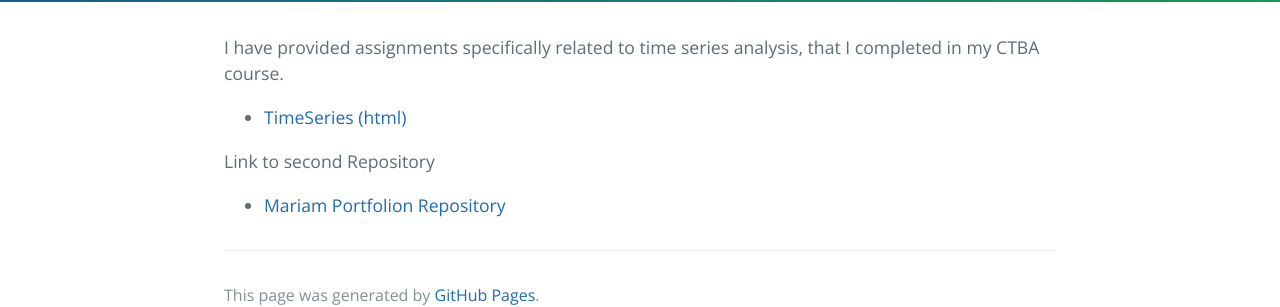
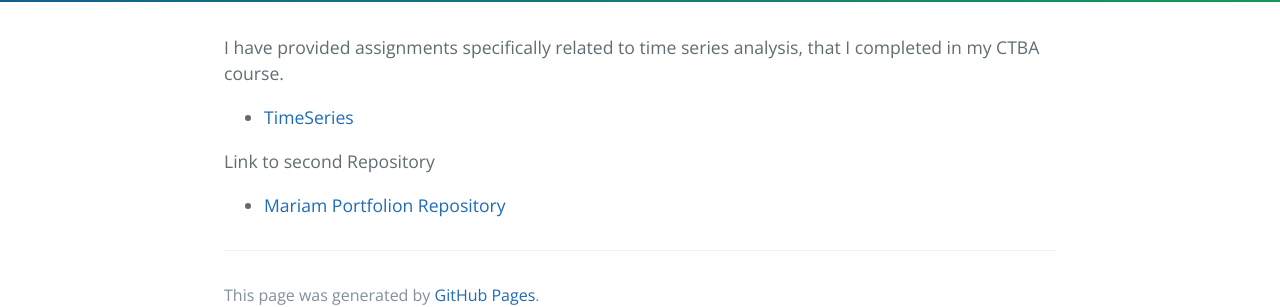
Before and after one commit to msfall/msfall.github.io, a Jekyll site: the page built from index.md, in a window 1280 px wide. Shown: the part 315-622 px from the top of the page. Built offline with Jekyll 4.4.1, drawn with Linux system fonts in a browser that asks for light colours; our own code applies the rules of GitHub Pages for plain Markdown files.

Commit message:
Update index.md

```diff
--- a/index.md
+++ b/index.md
@@ -4,7 +4,7 @@ description: portfolio content
 ---
 
 I have provided assignments specifically related to time series analysis, that I completed in my CTBA course.
--  [TimeSeries (html)](/TimeSeries/index.md)
+-  [TimeSeries](/TimeSeries/index.md)
 
 Link to second Repository
 - [Mariam Portfolion Repository](https://github.com/msfall/mariamportfolio)
```
